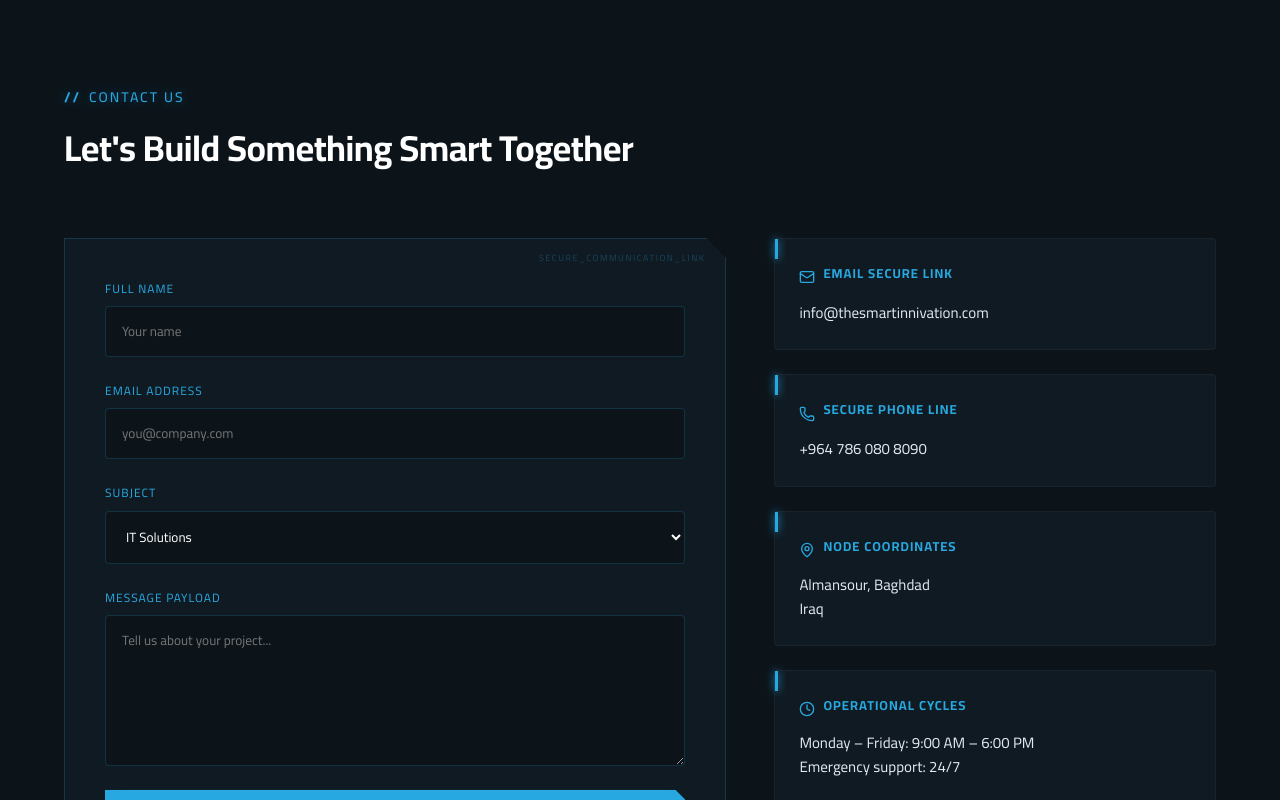
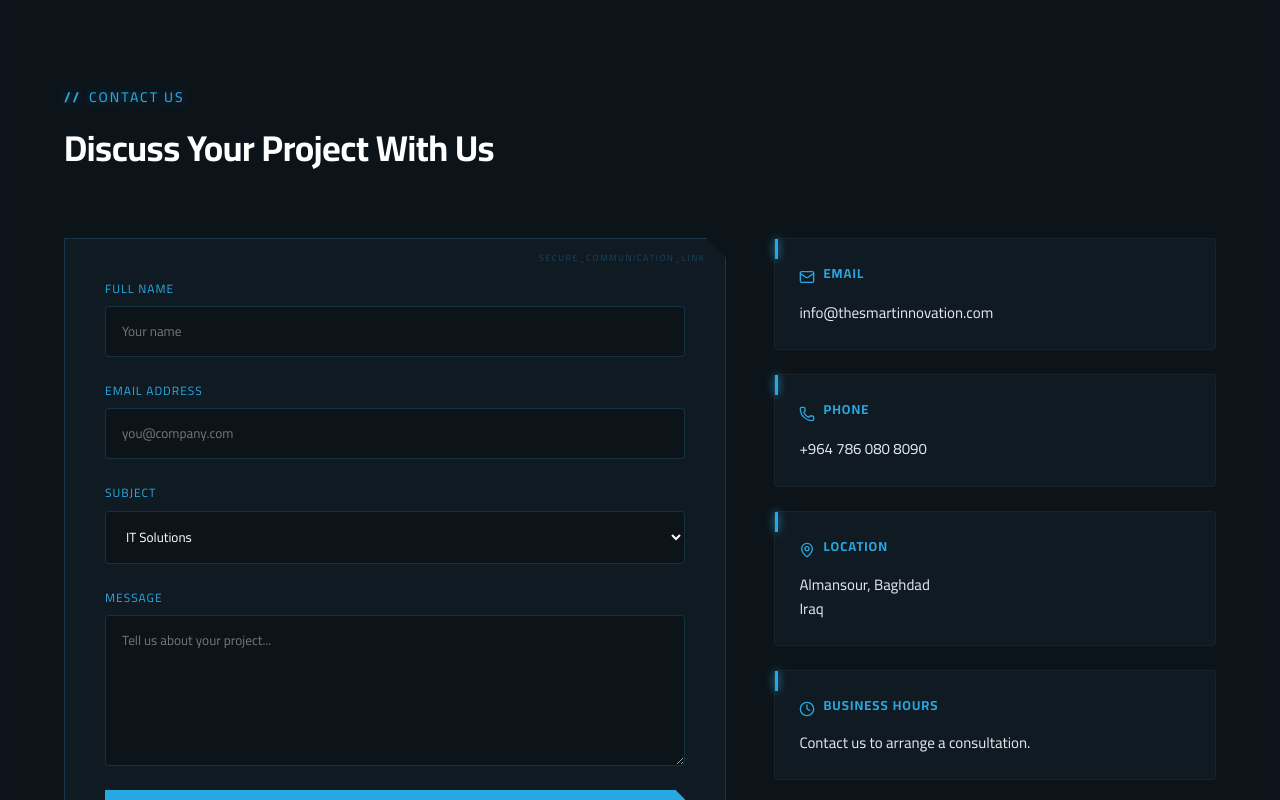
Before and after one commit to ivairaq2022-ops/thesmartinnovation, a React (Vite) app: page / in a window 1280 px wide. Shown: the part 1780-2580 px from the top of the page. Built offline with nearby package versions, Linux system fonts and the light colour scheme.

Commit message:
Update enterprise services: src/components/Contact.jsx

```diff
--- a/src/components/Contact.jsx
+++ b/src/components/Contact.jsx
@@ -1,7 +1,7 @@
 import { useState } from 'react';
 import { Mail, Phone, MapPin, Clock } from 'lucide-react';
 
-const CONTACT_EMAIL = 'info@thesmartinnivation.com';
+const CONTACT_EMAIL = 'info@thesmartinnovation.com';
 
 const Contact = ({ initialMessage }) => {
   const [formData, setFormData] = useState({
@@ -43,6 +43,11 @@ const Contact = ({ initialMessage }) => {
       case 'it': return 'IT Solutions';
       case 'security': return 'Cybersecurity';
       case 'ai': return 'Artificial Intelligence';
+      case 'gates': return 'Electronic Gates & Access Control';
+      case 'datacenter': return 'Data Centers';
+      case 'cctv': return 'CCTV & Surveillance';
+      case 'infrastructure': return 'IT Infrastructure & Connectivity';
+      case 'software': return 'Software & Oil Field Systems';
       case 'courses': return 'Course enrollment';
       default: return 'General inquiry';
     }
@@ -53,7 +58,7 @@ const Contact = ({ initialMessage }) => {
       <div className="container">
         <div className="section-header">
           <span className="section-label">Contact Us</span>
-          <h2>Let's build something smart together</h2>
+          <h2>Discuss your project with us</h2>
         </div>
 
         <div className="contact-grid">
@@ -95,15 +100,20 @@ const Contact = ({ initialMessage }) => {
                   onChange={handleChange}
                 >
                   <option value="it">IT Solutions</option>
+                  <option value="gates">Electronic Gates & Access Control</option>
+                  <option value="datacenter">Data Centers</option>
+                  <option value="cctv">CCTV & Surveillance</option>
+                  <option value="infrastructure">IT Infrastructure, Fiber & Wireless</option>
                   <option value="security">Cybersecurity</option>
                   <option value="ai">Artificial Intelligence</option>
+                  <option value="software">Software & Oil Field Systems</option>
                   <option value="courses">Course enrollment</option>
                   <option value="general">General inquiry</option>
                 </select>
               </div>
 
               <div className="form-row">
-                <label htmlFor="message">Message Payload</label>
+                <label htmlFor="message">Message</label>
                 <textarea
                   id="message"
                   name="message"
@@ -116,7 +126,7 @@ const Contact = ({ initialMessage }) => {
               </div>
 
               <button type="submit" className="btn btn-primary btn-full">
-                OPEN EMAIL TO SEND
+                Open email to send
               </button>
             </form>
           </div>
@@ -125,7 +135,7 @@ const Contact = ({ initialMessage }) => {
             <div className="contact-block">
               <div style={{ display: 'flex', alignItems: 'center', gap: '8px', marginBottom: '8px' }}>
                 <Mail size={16} style={{ color: 'var(--color-cyan)' }} />
-                <h3>Email Secure Link</h3>
+                <h3>Email</h3>
               </div>
               <a href={`mailto:${CONTACT_EMAIL}`}>{CONTACT_EMAIL}</a>
             </div>
@@ -133,7 +143,7 @@ const Contact = ({ initialMessage }) => {
             <div className="contact-block">
               <div style={{ display: 'flex', alignItems: 'center', gap: '8px', marginBottom: '8px' }}>
                 <Phone size={16} style={{ color: 'var(--color-cyan)' }} />
-                <h3>Secure Phone Line</h3>
+                <h3>Phone</h3>
               </div>
               <a href="tel:+9647860808090">+964 786 080 8090</a>
             </div>
@@ -141,7 +151,7 @@ const Contact = ({ initialMessage }) => {
             <div className="contact-block">
               <div style={{ display: 'flex', alignItems: 'center', gap: '8px', marginBottom: '8px' }}>
                 <MapPin size={16} style={{ color: 'var(--color-cyan)' }} />
-                <h3>Node Coordinates</h3>
+                <h3>Location</h3>
               </div>
               <p>Almansour, Baghdad<br />Iraq</p>
             </div>
@@ -149,9 +159,9 @@ const Contact = ({ initialMessage }) => {
             <div className="contact-block">
               <div style={{ display: 'flex', alignItems: 'center', gap: '8px', marginBottom: '8px' }}>
                 <Clock size={16} style={{ color: 'var(--color-cyan)' }} />
-                <h3>Operational Cycles</h3>
+                <h3>Business Hours</h3>
               </div>
-              <p>Monday – Friday: 9:00 AM – 6:00 PM<br />Emergency support: 24/7</p>
+              <p>Contact us to arrange a consultation.</p>
             </div>
           </div>
         </div>
```
